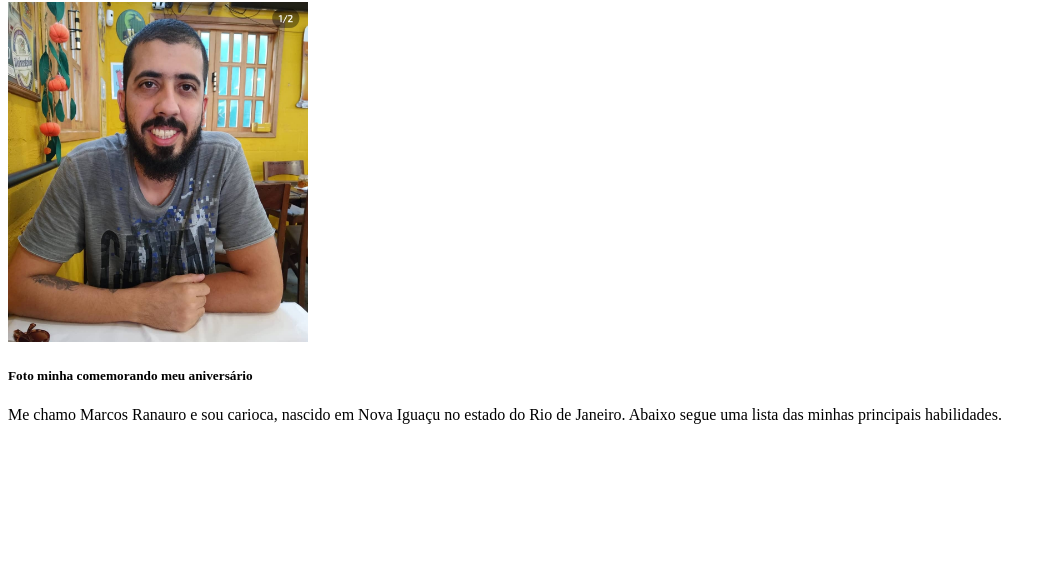
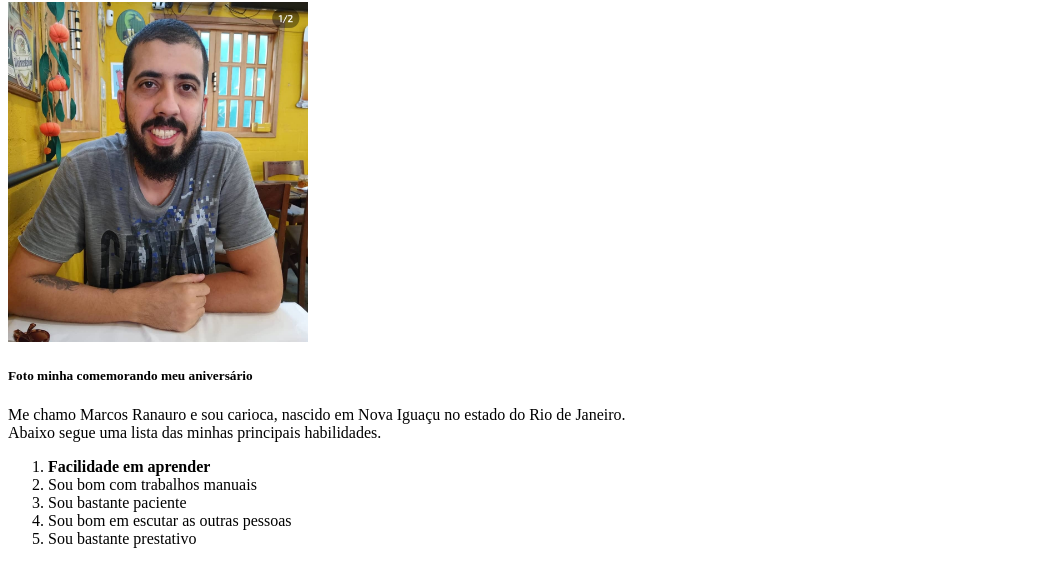
Before and after one commit to MarcosRanauro/MarcosRanauro.github.io, a plain HTML site: page index.html in a window 1280 px wide. Shown: the part 78-664 px from the top of the page, without its empty margins (0-1053 px from the left). Drawn offline with Linux system fonts and the light colour scheme.

Commit message:
Adicionei a lista com habilidades

```diff
--- a/index.html
+++ b/index.html
@@ -11,8 +11,17 @@
     <h5>Foto minha comemorando meu aniversário</h5>
 
     <p>Me chamo Marcos Ranauro e sou carioca, nascido em Nova Iguaçu no estado do Rio de Janeiro.
-       Abaixo segue uma lista das minhas principais habilidades.
+       <br>Abaixo segue uma lista das minhas principais habilidades.
     </p>
+
+    <ol>
+        <li><strong>Facilidade em aprender</strong></li>
+        <li>Sou bom com trabalhos manuais</li>
+        <li>Sou bastante paciente</li>
+        <li>Sou bom em escutar as outras pessoas</li>
+        <li>Sou bastante prestativo</li>
+
+    </ol>
 
   </body>
 </html>
```
